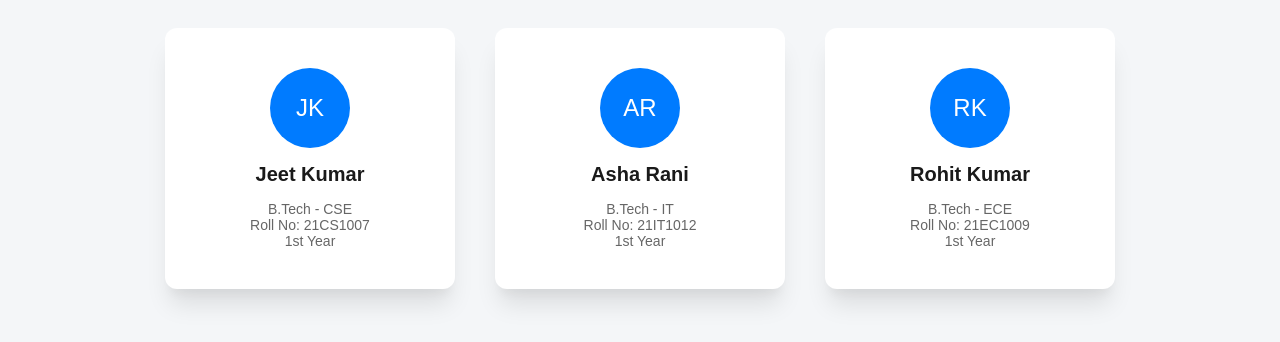
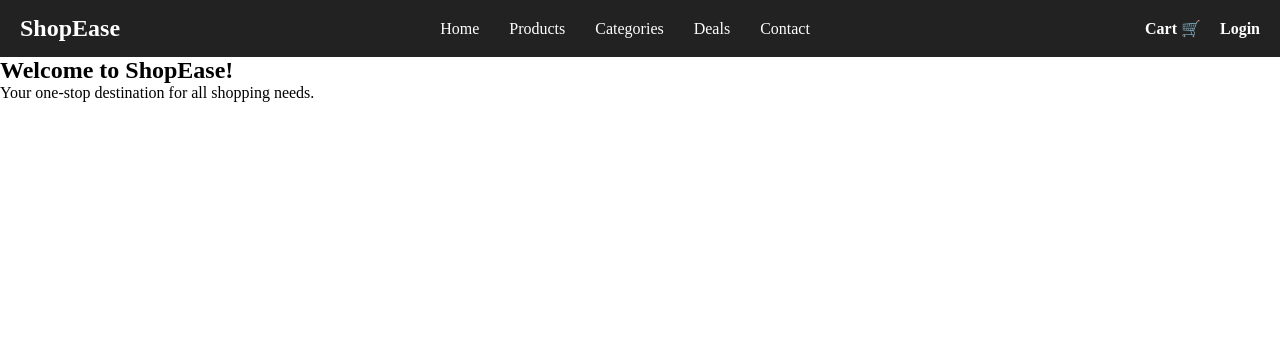
Before and after one commit to satyasingh192008-pixel/experiments, a plain HTML site: page exp10.html in a window 1280 px wide. Drawn offline with Linux system fonts and the light colour scheme.

Commit message:
E-commerce style navbar

```diff
--- a/exp10.html
+++ b/exp10.html
@@ -3,84 +3,96 @@
 <head>
     <meta charset="UTF-8">
     <meta name="viewport" content="width=device-width, initial-scale=1.0">
-<title>Student Profiles</title>
+    <title>Document</title>
+</head>
+<body>
     <style>
-body{
-background-color: #f4f6f8;
-justify-content: center;
+        * {
+  margin: 0;
+  padding: 0;
+  box-sizing: border-box;
+}
+.navbar {
+  display: flex;
+  justify-content: space-between;
   align-items: center;
-font-family: sans-serif;
+  background-color: #222;
+  color: white;
+  padding: 15px 20px;
 }
-.c{
+
+.logo {
+  font-size: 1.5rem;
+  font-weight: bold;
+}
+
+.nav-links {
   display: flex;
-gap: 40px;
-justify-content: center;
-align-items: center;
-padding: 20px;
+  list-style: none;
 }
-.card{
-background-color: white;
-border-radius: 12px;
-width: 250px;
-padding: 40px 20px;
-display: flex;
-flex-direction: column;
-align-items: center;
-text-align: center;
-gap: 15px;
-box-shadow: 0 20px 25px -5px rgba(0, 0, 0, 0.1), 0 10px 10px -5px rgba(0, 0, 0, 0.04);
+
+.nav-links li {
+  margin: 0 15px;
 }
-.pik{
-background-color: #007bff;
+
+.nav-links a {
+  text-decoration: none;
   color: white;
-width: 80px;
-height: 80px;
-border-radius: 50%;
-display: flex;
-justify-content: center;
-align-items: center;
-font-size: 24px;
+  font-size: 1rem;
 }
-.name{
-font-size: 20px;
+
+.actions a {
+  margin-left: 15px;
+  color: white;
+  text-decoration: none;
   font-weight: bold;
-color: #1a1a1a;
 }
-.text{
-font-size: 14px;
-color: #666;
+
+/* Responsive Design */
+@media (max-width: 768px) {
+  .nav-links {
+    display: none; /* Hide menu on smaller screens */
+  }
+  .actions {
+    font-size: 0.9rem;
+  }
+}
+
+@media (min-width: 769px) and (max-width: 1024px) {
+  .nav-links a {
+    font-size: 0.9rem;
+  }
+}
+
+@media (min-width: 1025px) {
+  .nav-links a {
+    font-size: 1rem;
+  }
 }
     </style>
-</head>
-<body>
-<div class="c">
-<div class="card">
-<div class="pik">JK</div>
-<div class="name">Jeet Kumar</div>
-<div class="text">
-B.Tech - CSE<br>
-Roll No: 21CS1007<br>
-1st Year
-</div>
-</div>
-<div class="card">
-<div class="pik">AR</div>
-<div class="name">Asha Rani</div>
-<div class="text">
-B.Tech - IT<br>
-Roll No: 21IT1012<br>
-1st Year
-</div>
-</div>
-<div class="card">
-<div class="pik">RK</div>
-<div class="name">Rohit Kumar</div>
-<div class="text">
-B.Tech - ECE<br>
-Roll No: 21EC1009<br>
-1st Year
-</div>
-</div>
-</div>
 </body>
 </html>
+<html lang="en">
+<body>
+  <nav class="navbar">
+    <div class="logo">ShopEase</div>
+    <ul class="nav-links">
+      <li><a href="#">Home</a></li>
+      <li><a href="#">Products</a></li>
+      <li><a href="#">Categories</a></li>
+      <li><a href="#">Deals</a></li>
+      <li><a href="#">Contact</a></li>
+    </ul>
+    <div class="actions">
+      <a href="#">Cart 🛒</a>
+      <a href="#">Login</a>
+    </div>
+  </nav>
+
+  <section>
+    <h1>Welcome to ShopEase!</h1>
+    <p>Your one-stop destination for all shopping needs.</p>
+  </section>
+
+</body>
+</html>
```
Lines whose indentation alone changed are shown as unchanged.
